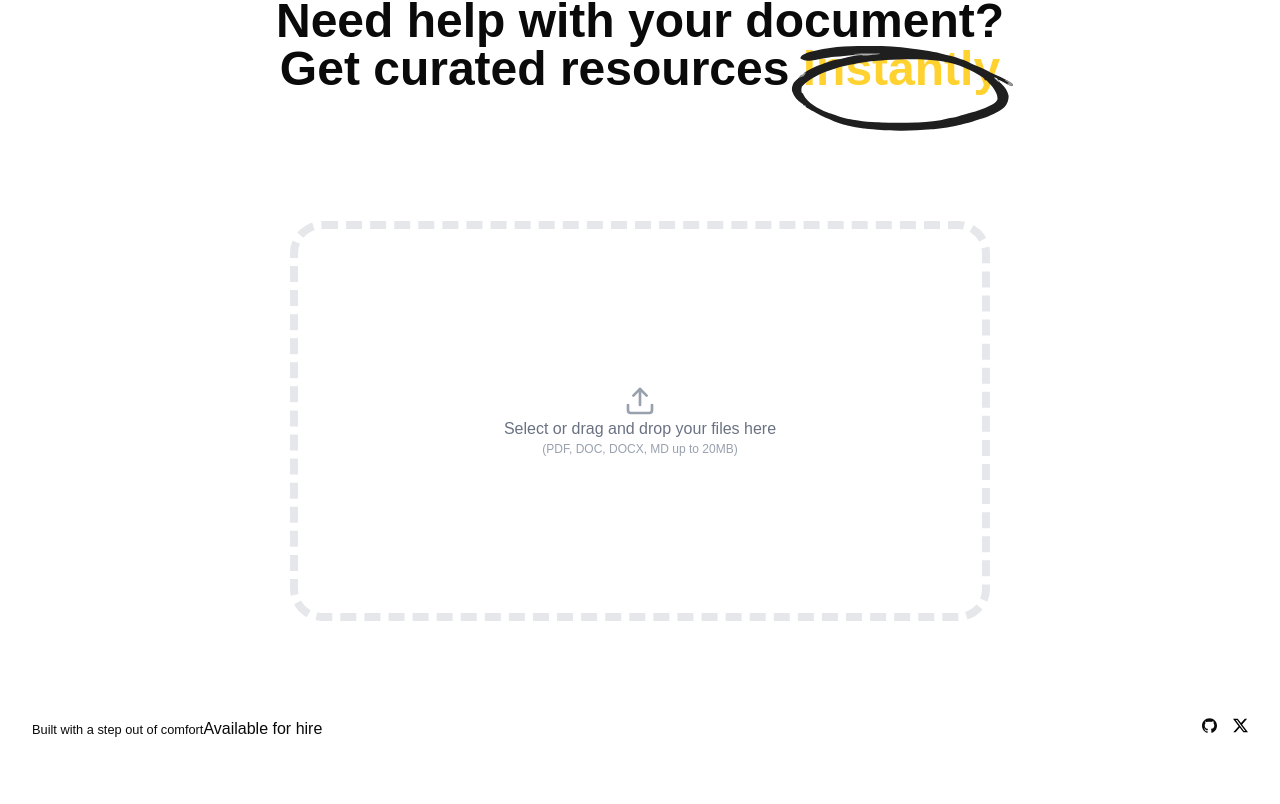
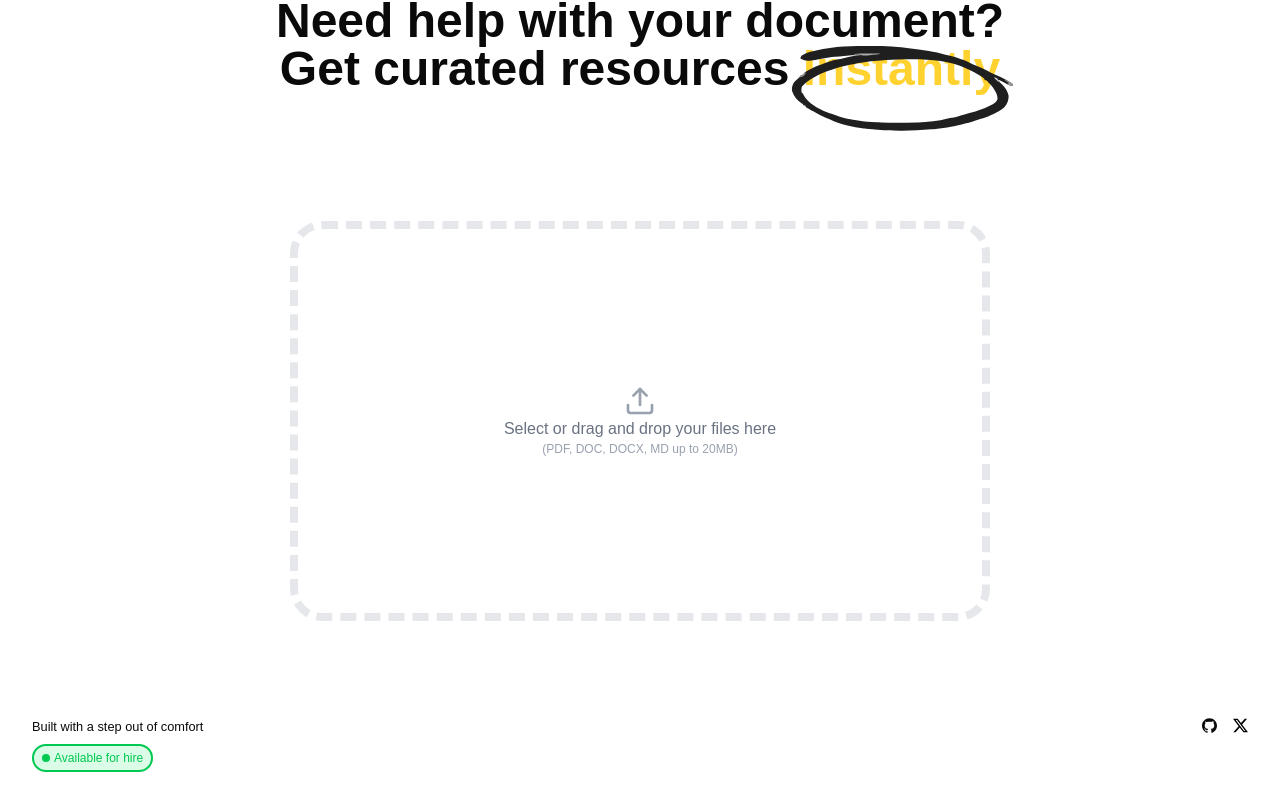
Before and after one commit to fagbenjaenoch/curator, a React (Vite) app in the folder app/frontend/: page / in a window 1280 px wide. Shown: the part 203-1007 px from the top of the page. Before the commit the page ends 976 px from the top, so only its background shows below. Built offline with nearby package versions, Linux system fonts and the light colour scheme; a web font is replaced by a local one.

Commit message:
added status indicator to badge

```diff
--- /dev/null
+++ b/app/frontend/src/components/StatusIndicator.tsx
@@ -0,0 +1,10 @@
+export default function StatusIndicator(
+  props: React.HTMLAttributes<HTMLDivElement>,
+) {
+  return (
+    <div {...props} className="relative inline-flex items-center">
+      <span className="absolute inline-flex h-2 w-2 rounded-full bg-green-400 opacity-75 animate-ping"></span>
+      <span className="relative inline-flex h-2 w-2 rounded-full bg-green-500"></span>
+    </div>
+  );
+}
--- a/app/frontend/src/components/pages/Landing.tsx
+++ b/app/frontend/src/components/pages/Landing.tsx
@@ -3,6 +3,7 @@ import ovalMarker from "@/assets/oval marker.svg";
 import Dropzone from "@/components/Dropzone";
 import Github from "@/components/ui/Github";
 import X from "@/components/ui/X";
+import StatusIndicator from "@/components/StatusIndicator";
 
 export default function Landing() {
   return (
@@ -28,9 +29,12 @@ export default function Landing() {
       <footer>
         <div className="max-w-7xl mx-auto px-8 py-8">
           <div className="flex justify-between">
-            <div>
-              <small>Built with a step out of comfort</small>
-              <span>Available for hire</span>
+            <div className="space-y-2">
+              <small className="block">Built with a step out of comfort</small>
+              <p className="text-xs text-green-500 bg-green-100 border-2 border-green-500 w-max p-1 px-2 rounded-full inline-flex items-center gap-1">
+                <StatusIndicator />
+                <span>Available for hire</span>
+              </p>
             </div>
             <div className="space-x-4 text-xs">
               <a
```
